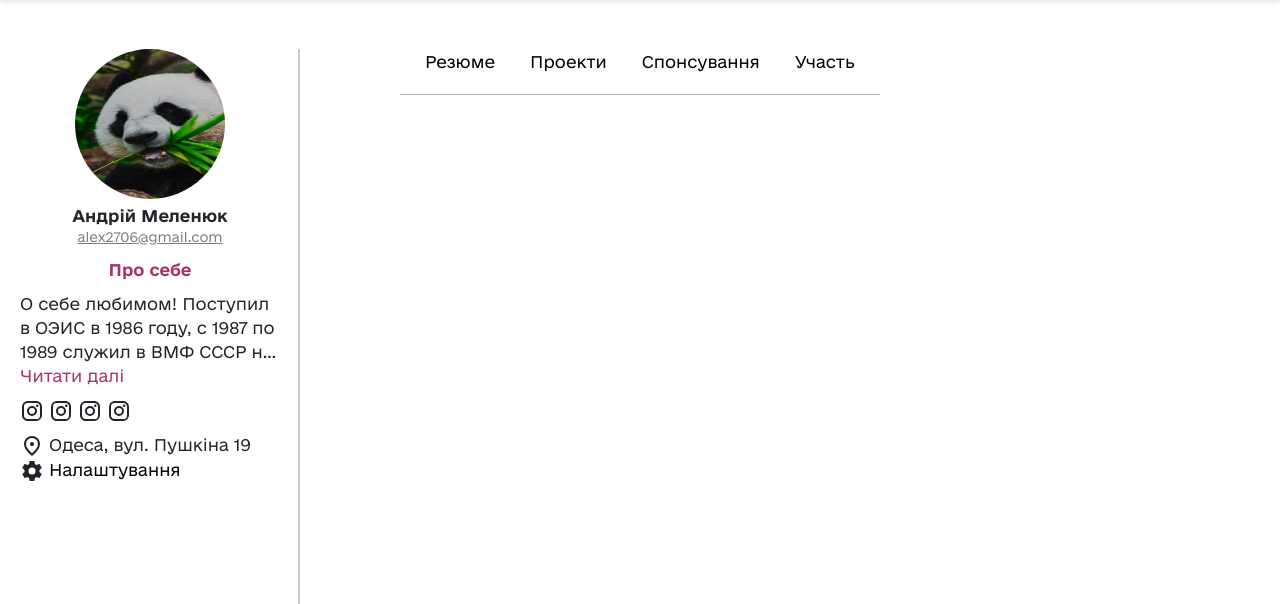
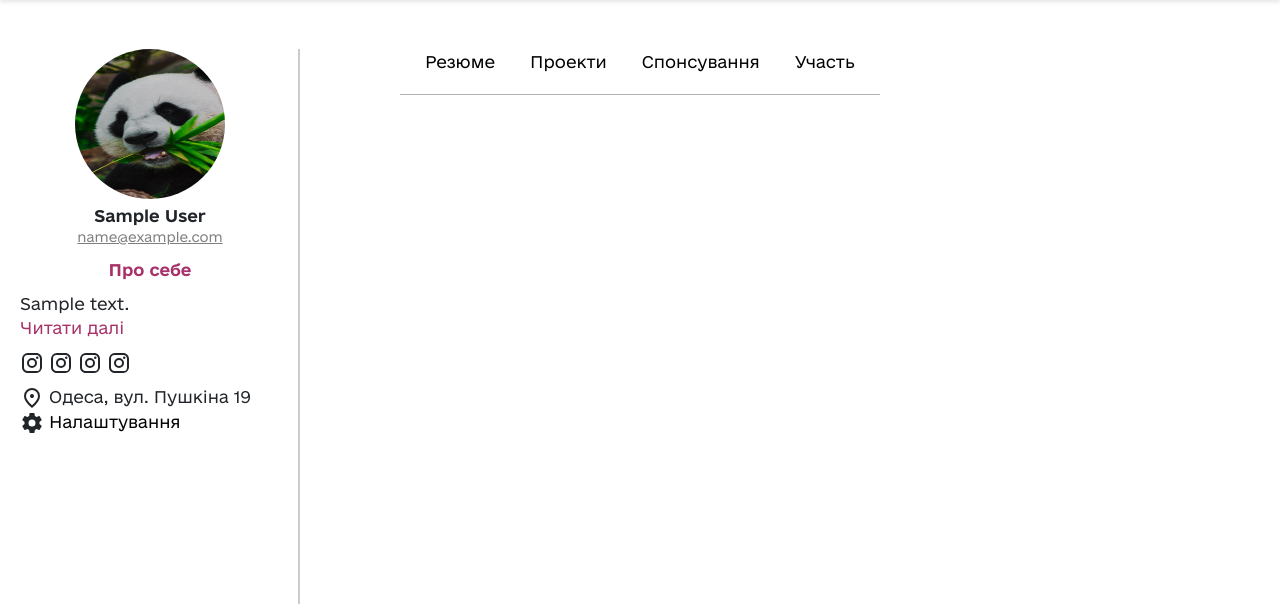
Before and after one commit to maxtkach/ustarter, a Flask app: page /profile/1 in a window 1280 px wide. Shown: the part 68-672 px from the top of the page. Run offline with Flask 2, Linux system fonts and the light colour scheme; tables that the repository leaves empty hold one stand-in row (values such as "Sample post"); some libraries are stand-ins or nearby versions.

Commit message:
profile.html second fix

```diff
--- a/templates/profile.html
+++ b/templates/profile.html
@@ -4,27 +4,11 @@
 <div class="profile">
     <div class="profile__user--info resizable" id="resizeMe">
         <img src="static/images/placeholder_panda.jpg" alt="" class="user__image">
-        <div class="user__name">Андрій Меленюк</div>
-        <div class="user__email">alex2706@gmail.com</div>
+        <div class="user__name">{{ fullName }}</div>
+        <div class="user__email">{{ email }}</div>
         <div class="user__about">
             <div class="about__title">Про себе</div>
-            <div id="about__content">О себе любимом!
-                Поступил в ОЭИС в 1986 году, с 1987 по 1989 служил в ВМФ СССР на северном флоте. В 1993 году
-                закончил институт с отличием (красным дипломом). После чего работал на кафедре АЭС (1 год), ТЭС (4
-                года), ДЭС (с 1998 по настоящее время). Летом 2006 года защитил диссертацию в направлении
-                помехоустойчивого кодирования и получил степень кандидата технических наук. Кроме того работаю
-                программистом (уже не в ОНАС) и с 1998 года занимаюсь цифровой обработкой сигналов на сигнальных
-                процессорах семейства ADSP218x и TMS230c54xx.
-                Женат с 1995 года. В 2000 родился сын. Lorem ipsum dolor sit amet consectetur, adipisicing elit.
-                Eius voluptas nobis, vel molestias ex repellendus maiores, quo, vero perferendis quia similique.
-                Atque totam corporis ullam iusto magnam ipsam, dolorem laboriosam! Lorem ipsum dolor sit amet
-                consectetur adipisicing elit. Veniam esse beatae, rem illum repellendus voluptate. Corporis nemo
-                quidem officia et, tempora accusamus officiis, iusto dignissimos, nisi nulla ab impedit labore.
-                Lorem ipsum, dolor sit amet consectetur adipisicing elit. Natus, ratione? Possimus impedit maxime
-                blanditiis itaque numquam nesciunt quos officiis nostrum ipsa facere. Veniam deserunt ipsa sapiente
-                molestias sed quidem cupiditate. Lorem ipsum dolor, sit amet consectetur adipisicing elit. Culpa,
-                id. Optio praesentium culpa tempora obcaecati distinctio repellat voluptate magnam nam consequuntur,
-                ducimus odit dignissimos! Beatae nobis accusamus cum aut voluptate.</div>
+            <div id="about__content">{{ aboutMe }}</div>
             <span id="read__more"></span>
         </div>
         <div class="about__info__footer">
```
